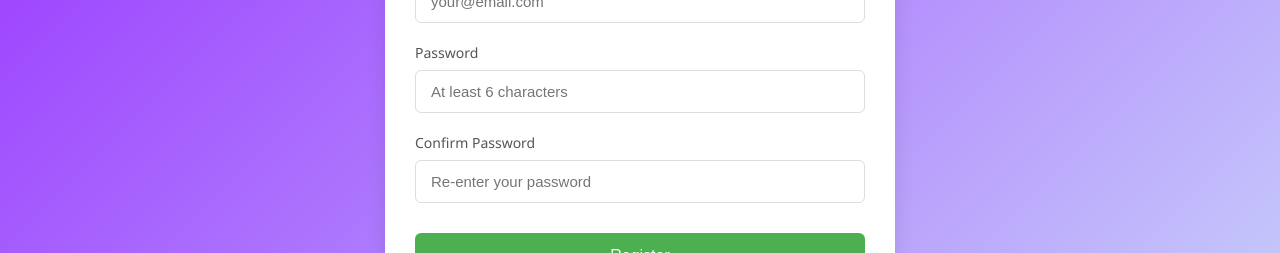
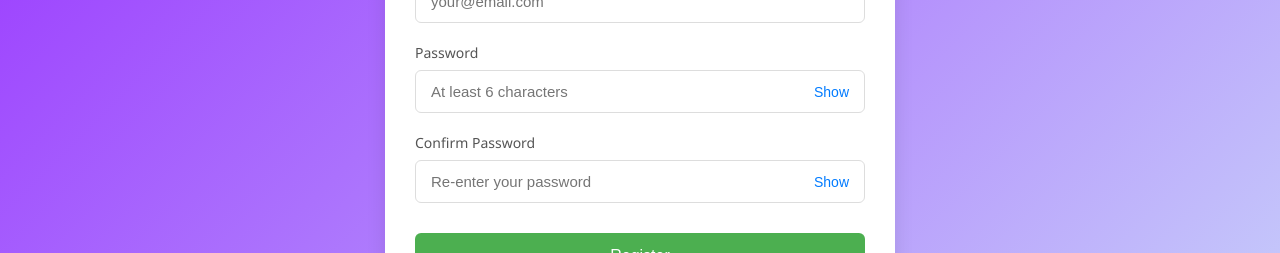
Before and after one commit to yostib/reservation_system, a React (Create React App) app: page /register in a window 1280 px wide. Shown: the part 304-557 px from the top of the page. Built offline with nearby package versions, Linux system fonts and the light colour scheme; no server answers.

Commit message:
feat: Add password visibility toggle to registration form

```diff
--- a/src/components/Register.css
+++ b/src/components/Register.css
@@ -175,3 +175,18 @@
     padding: 10px 12px;
   }
 }
+.password-container {
+  display: flex;
+  align-items: center;
+  position: relative;
+}
+
+.show-password-button {
+  position: absolute;
+  right: 10px;
+  background: none;
+  border: none;
+  cursor: pointer;
+  font-size: 14px;
+  color: #007bff;
+}
--- a/src/components/Register.js
+++ b/src/components/Register.js
@@ -12,6 +12,8 @@
   const [error, setError] = useState('');
   const [success, setSuccess] = useState('');
   const [loading, setLoading] = useState(false);
+  const [showPassword, setShowPassword] = useState(false); // New state to toggle password visibility
+  const [showConfirmPassword, setShowConfirmPassword] = useState(false); // New state to toggle confirm password visibility
   const navigate = useNavigate();
   const auth = getAuth();
 
@@ -45,15 +47,21 @@
     setLoading(true);
 
     try {
+      // Register the user with email and password
       const userCredential = await createUserWithEmailAndPassword(auth, email, password);
+      const user = userCredential.user;
 
-      await setDoc(doc(db, "users", userCredential.user.uid), {
+      // Send email verification
+      await user.sendEmailVerification(); // Send the verification email
+
+      // Add user data to Firestore
+      await setDoc(doc(db, "users", user.uid), {
         email: email,
         createdAt: new Date(),
         role: "user"
       });
 
-      setSuccess('Registration successful! Redirecting to dashboard...');
+      setSuccess('Registration successful! Verification email sent. Check your inbox.');
       setTimeout(() => navigate('/dashboard'), 2000);
     } catch (error) {
       let errorMessage = error.message.replace('Firebase: ', '');
@@ -100,28 +108,46 @@
 
             <div className="form-group">
               <label htmlFor="password" className="form-label">Password</label>
+              <div className="password-container">
                 <input
                     id="password"
-                  type="password"
+                    type={showPassword ? 'text' : 'password'} // Toggle between text and password
                     value={password}
                     onChange={(e) => setPassword(e.target.value)}
                     className="form-input"
                     placeholder="At least 6 characters"
                     disabled={loading}
                 />
+                <button
+                    type="button"
+                    className="show-password-button"
+                    onClick={() => setShowPassword(!showPassword)} // Toggle showPassword state
+                >
+                  {showPassword ? 'Hide' : 'Show'}
+                </button>
+              </div>
             </div>
 
             <div className="form-group">
               <label htmlFor="confirmPassword" className="form-label">Confirm Password</label>
+              <div className="password-container">
                 <input
                     id="confirmPassword"
-                  type="password"
+                    type={showConfirmPassword ? 'text' : 'password'} // Toggle between text and password
                     value={confirmPassword}
                     onChange={(e) => setConfirmPassword(e.target.value)}
                     className="form-input"
                     placeholder="Re-enter your password"
                     disabled={loading}
                 />
+                <button
+                    type="button"
+                    className="show-password-button"
+                    onClick={() => setShowConfirmPassword(!showConfirmPassword)} // Toggle showConfirmPassword state
+                >
+                  {showConfirmPassword ? 'Hide' : 'Show'}
+                </button>
+              </div>
             </div>
 
             <button
```
Lines whose indentation alone changed are shown as unchanged.
